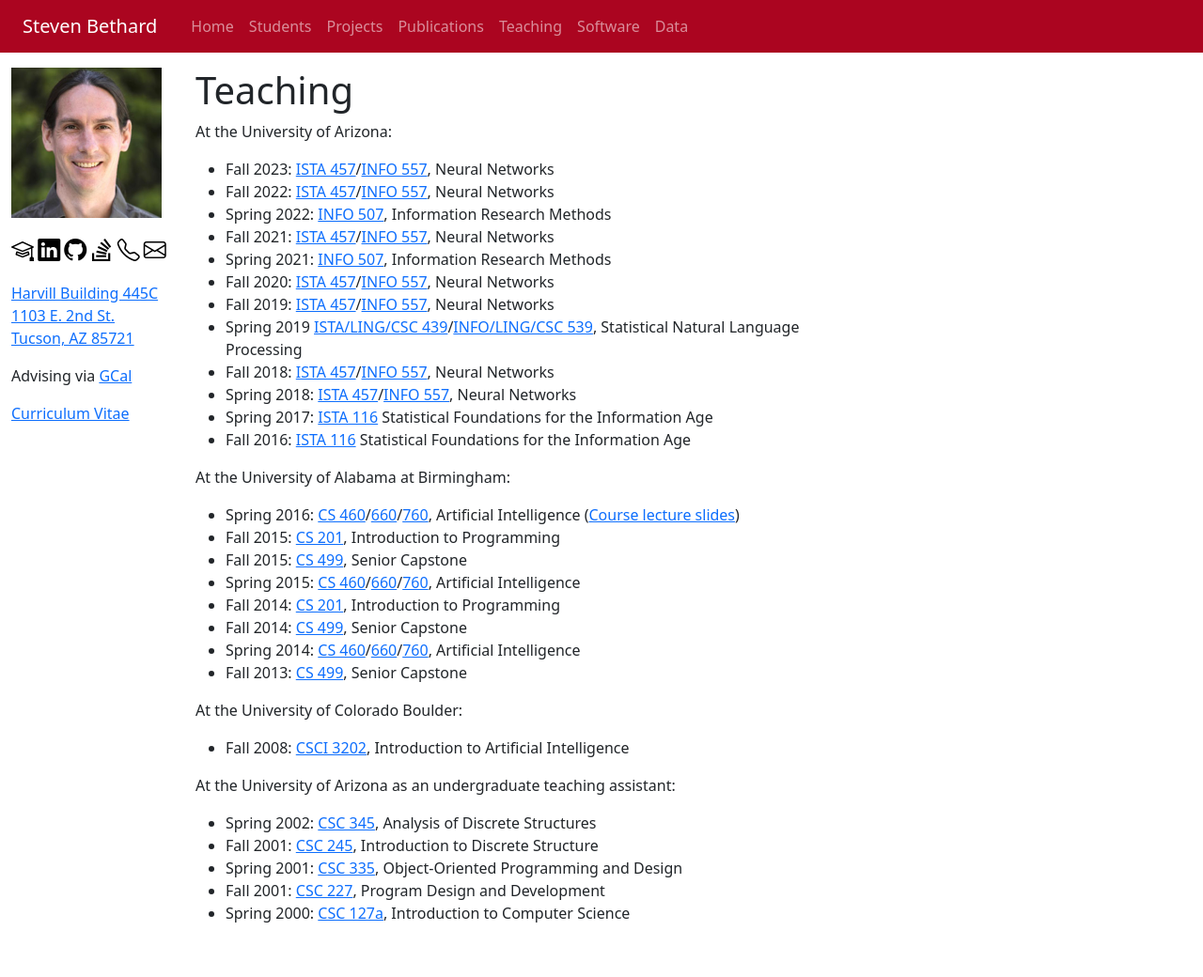
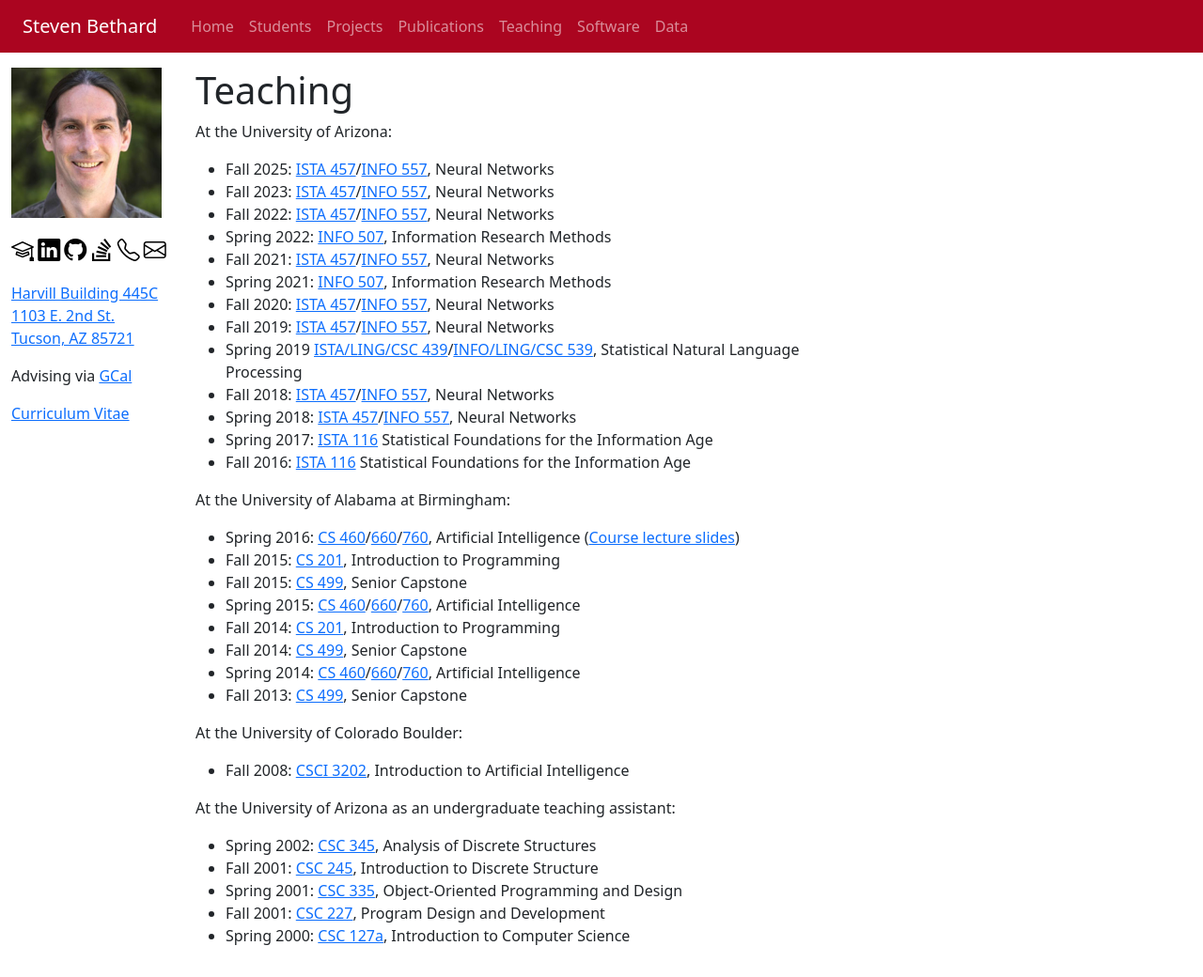
Before and after one commit to bethard/bethard.github.io, a Jekyll site: the page built from teaching.md, in a window 1280 px wide. Shown: the whole page at 94% size. Built offline with Jekyll 4.4.1, drawn with Linux system fonts in a browser that asks for light colours; before the commit the page ends 1016 px from its top, so only the background shows below that.

Commit message:
Updates teaching for Fall 2025

```diff
--- a/teaching.md
+++ b/teaching.md
@@ -7,18 +7,19 @@ order: 4
 # Teaching #
 
 At the University of Arizona:
-* Fall 2023: [ISTA 457](https://ischool.arizona.edu/course/ista-457-neural-networks)/[INFO 557](https://ischool.arizona.edu/course/info-557-neural-networks), Neural Networks
-* Fall 2022: [ISTA 457](https://ischool.arizona.edu/course/ista-457-neural-networks)/[INFO 557](https://ischool.arizona.edu/course/info-557-neural-networks), Neural Networks
-* Spring 2022: [INFO 507](https://ischool.arizona.edu/course/info-507-information-research-methods), Information Research Methods
-* Fall 2021: [ISTA 457](https://ischool.arizona.edu/course/ista-457-neural-networks)/[INFO 557](https://ischool.arizona.edu/course/info-557-neural-networks), Neural Networks
-* Spring 2021: [INFO 507](https://ischool.arizona.edu/course/info-507-information-research-methods), Information Research Methods
-* Fall 2020: [ISTA 457](https://ischool.arizona.edu/course/ista-457-neural-networks)/[INFO 557](https://ischool.arizona.edu/course/info-557-neural-networks), Neural Networks
-* Fall 2019: [ISTA 457](https://ischool.arizona.edu/course/ista-457-neural-networks)/[INFO 557](https://ischool.arizona.edu/course/info-557-neural-networks), Neural Networks
-* Spring 2019 [ISTA/LING/CSC 439](https://ischool.arizona.edu/course/ista-439-statistical-natural-language-processing-cross-listed-ling-439)/[INFO/LING/CSC 539](https://ischool.arizona.edu/course/info-539-statistical-natural-language-processing-cross-listed-ling-539), Statistical Natural Language Processing
-* Fall 2018: [ISTA 457](https://ischool.arizona.edu/course/ista-457-neural-networks)/[INFO 557](https://ischool.arizona.edu/course/info-557-neural-networks), Neural Networks
-* Spring 2018: [ISTA 457](https://ischool.arizona.edu/course/ista-457-neural-networks)/[INFO 557](https://ischool.arizona.edu/course/info-557-neural-networks), Neural Networks
-* Spring 2017: [ISTA 116](https://ischool.arizona.edu/course/ista-116-statistical-foundations-information-age) Statistical Foundations for the Information Age
-* Fall 2016: [ISTA 116](https://ischool.arizona.edu/course/ista-116-statistical-foundations-information-age) Statistical Foundations for the Information Age
+* Fall 2025: [ISTA 457](https://catalog.arizona.edu/courses/0399091)/[INFO 557](https://catalog.arizona.edu/courses/0399101), Neural Networks
+* Fall 2023: [ISTA 457](https://catalog.arizona.edu/courses/0399091)/[INFO 557](https://catalog.arizona.edu/courses/0399101), Neural Networks
+* Fall 2022: [ISTA 457](https://catalog.arizona.edu/courses/0399091)/[INFO 557](https://catalog.arizona.edu/courses/0399101), Neural Networks
+* Spring 2022: [INFO 507](https://catalog.arizona.edu/courses/0387701), Information Research Methods
+* Fall 2021: [ISTA 457](https://catalog.arizona.edu/courses/0399091)/[INFO 557](https://catalog.arizona.edu/courses/0399101), Neural Networks
+* Spring 2021: [INFO 507](https://catalog.arizona.edu/courses/0387701), Information Research Methods
+* Fall 2020: [ISTA 457](https://catalog.arizona.edu/courses/0399091)/[INFO 557](https://catalog.arizona.edu/courses/0399101), Neural Networks
+* Fall 2019: [ISTA 457](https://catalog.arizona.edu/courses/0399091)/[INFO 557](https://catalog.arizona.edu/courses/0399101), Neural Networks
+* Spring 2019 [ISTA/LING/CSC 439](https://catalog.arizona.edu/courses/0198343)/[INFO/LING/CSC 539](https://catalog.arizona.edu/courses/0199293), Statistical Natural Language Processing
+* Fall 2018: [ISTA 457](https://catalog.arizona.edu/courses/0399091)/[INFO 557](https://catalog.arizona.edu/courses/0399101), Neural Networks
+* Spring 2018: [ISTA 457](https://catalog.arizona.edu/courses/0399091)/[INFO 557](https://catalog.arizona.edu/courses/0399101), Neural Networks
+* Spring 2017: [ISTA 116](https://catalog.arizona.edu/courses/0356451) Statistical Foundations for the Information Age
+* Fall 2016: [ISTA 116](https://catalog.arizona.edu/courses/0356451) Statistical Foundations for the Information Age
 
 At the University of Alabama at Birmingham:
 
@@ -37,8 +38,8 @@ At the University of Colorado Boulder:
 
 At the University of Arizona as an undergraduate teaching assistant:
 
-* Spring 2002: [CSC 345](https://www2.cs.arizona.edu/courses/descriptions.html#CSC345), Analysis of Discrete Structures
+* Spring 2002: [CSC 345](https://catalog.arizona.edu/courses/0097981), Analysis of Discrete Structures
 * Fall 2001: [CSC 245](https://www2.cs.arizona.edu/courses/descriptions.html#CSC245), Introduction to Discrete Structure
-* Spring 2001: [CSC 335](https://www2.cs.arizona.edu/courses/descriptions.html#CSC335), Object-Oriented Programming and Design
+* Spring 2001: [CSC 335](https://catalog.arizona.edu/courses/0097941), Object-Oriented Programming and Design
 * Fall 2001: [CSC 227](https://www2.cs.arizona.edu/courses/descriptions.html#CSC227), Program Design and Development
 * Spring 2000: [CSC 127a](https://www2.cs.arizona.edu/courses/descriptions.html#CSC127A), Introduction to Computer Science
```
